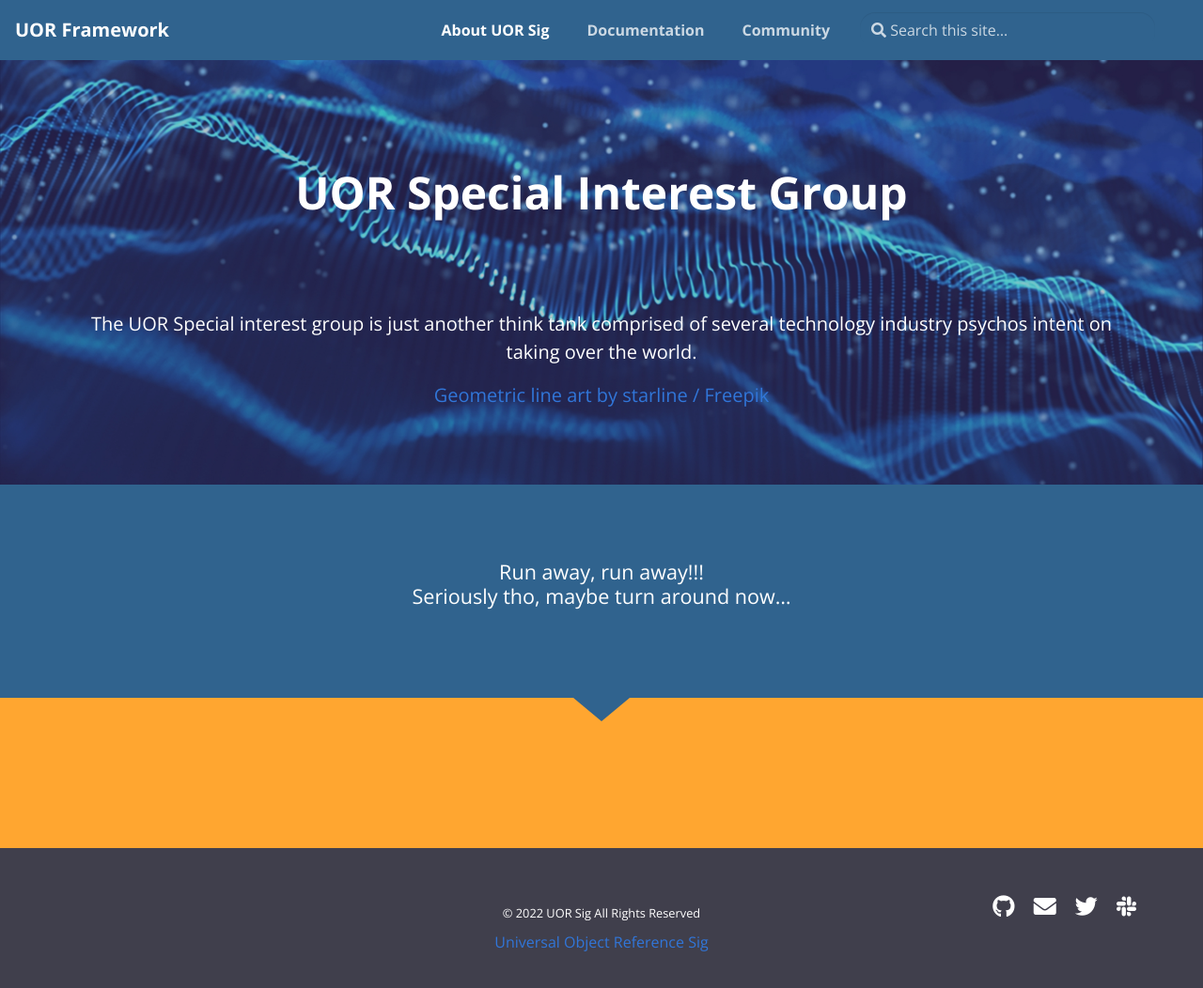
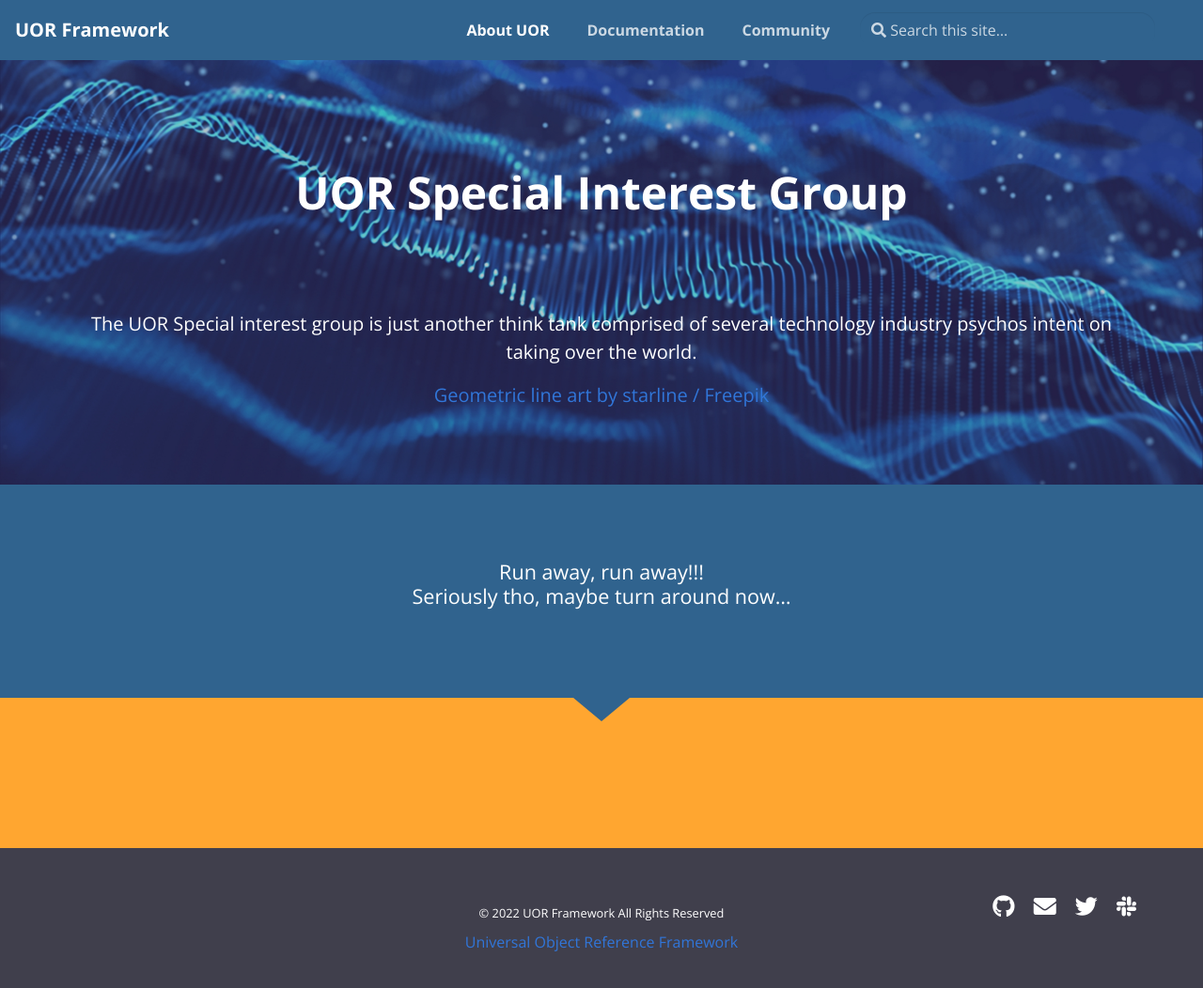
Before and after one commit to uor-framework/uor-framework.github.io, a website: page docs/about/index.html in a window 1280 px wide. Shown: the whole page at 94% size. Drawn offline with nearby package versions, Linux system fonts and the light colour scheme; some packages are replaced by stand-ins of ours; a script that the page names is missing; a web font is replaced by a local one.

Commit message:
remove invalid use of 'sig'

```diff
--- a/docs/about/index.html
+++ b/docs/about/index.html
@@ -20,7 +20,7 @@
 <link rel="icon" type="image/png" href="/favicons/android-144x144.png" sizes="144x144">
 <link rel="icon" type="image/png" href="/favicons/android-192x192.png" sizes="192x192">
 
-<title>Universal Object Reference Sig | UOR Framework</title>
+<title>Universal Object Reference | UOR Framework</title>
 <meta name="description" content="
 
 
@@ -39,16 +39,16 @@
 
 
 ">
-<meta property="og:title" content="Universal Object Reference Sig" />
-<meta property="og:description" content="Universal Object Reference Sig" />
+<meta property="og:title" content="Universal Object Reference" />
+<meta property="og:description" content="Universal Object Reference" />
 <meta property="og:type" content="website" />
 <meta property="og:url" content="/about/" /><meta property="og:image" content="/about/featured-background.jpg"/><meta property="og:site_name" content="UOR Framework" />
 
-<meta itemprop="name" content="Universal Object Reference Sig">
-<meta itemprop="description" content="Universal Object Reference Sig"><meta name="twitter:card" content="summary_large_image"/>
+<meta itemprop="name" content="Universal Object Reference">
+<meta itemprop="description" content="Universal Object Reference"><meta name="twitter:card" content="summary_large_image"/>
 <meta name="twitter:image" content="/about/featured-background.jpg"/>
-<meta name="twitter:title" content="Universal Object Reference Sig"/>
-<meta name="twitter:description" content="Universal Object Reference Sig"/>
+<meta name="twitter:title" content="Universal Object Reference"/>
+<meta name="twitter:description" content="Universal Object Reference"/>
 
 
 
@@ -85,7 +85,7 @@
 
 
 
-				<a class="nav-link active" href="/about/" ><span class="active">About UOR Sig</span></a>
+				<a class="nav-link active" href="/about/" ><span class="active">About UOR</span></a>
 			</li>
 
 			<li class="nav-item mr-4 mb-2 mb-lg-0">
@@ -264,10 +264,10 @@
 
       </div>
       <div class="col-12 col-sm-4 text-center py-2 order-sm-2">
-        <small class="text-white">&copy; 2022 UOR Sig All Rights Reserved</small>
+        <small class="text-white">&copy; 2022 UOR Framework All Rights Reserved</small>
 
 
-		<p class="mt-2"><a href="/about/">Universal Object Reference Sig</a></p>
+		<p class="mt-2"><a href="/about/">Universal Object Reference Framework</a></p>
 
       </div>
     </div>
```
